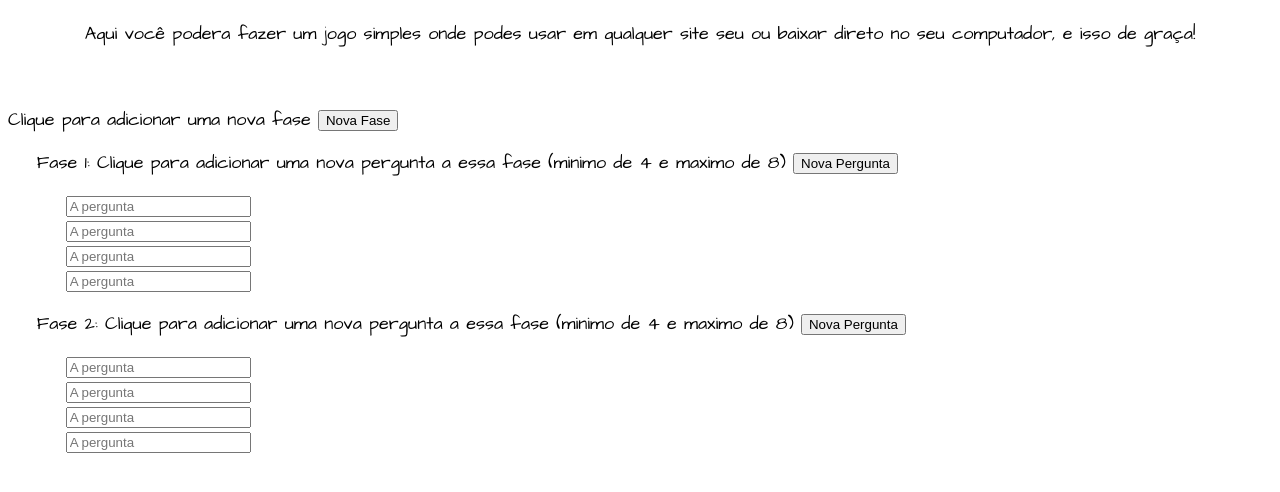
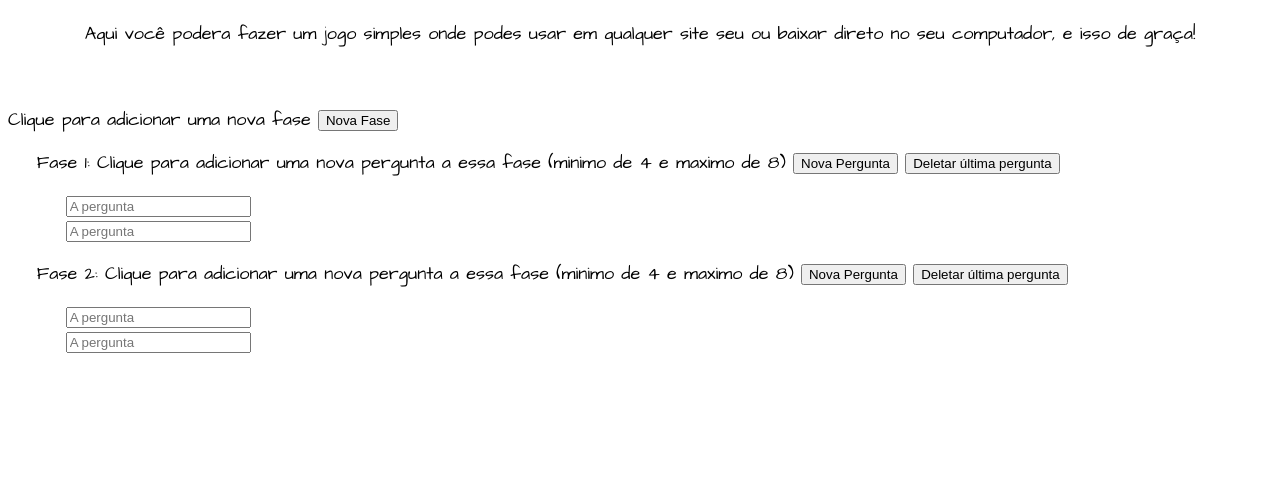
Before and after one commit to Samuel-Schlemper-Schlemuel/engine_simples, a plain HTML site: page Home.html in a window 1280 px wide. Both pictures are taken after a click on the button "Nova Fase". Shown: the part 78-570 px from the top of the page. Drawn offline with Linux system fonts and the light colour scheme.

Commit message:
adição de botão para apagar a ultima caixa e limite maximo adicionado

```diff
--- a/Home.html
+++ b/Home.html
@@ -16,12 +16,14 @@
     <br>
     <div id='perguntas'>
         <p>Clique para adicionar uma nova fase <button id='nova_fase' onclick="adicionar_fase()">Nova Fase</button></p>
-            <p>&nbsp&nbsp&nbsp&nbspFase 1: Clique para adicionar uma nova pergunta a essa fase (minimo de 4 e maximo de 8) <button id='nova_pergunta' onclick="adicionar_pergunta(1)">Nova Pergunta</button></p>
+            <p>
+                &nbsp&nbsp&nbsp&nbspFase 1: Clique para adicionar uma nova pergunta a essa fase (minimo de 4 e maximo de 8)
+                <button id='nova_pergunta' onclick="adicionar_pergunta(1)">Nova Pergunta</button>
+                <button id='deletar_pergunta' onclick="deletar_pergunta(1)">Deletar última pergunta</button>
+            </p>
                 <div id='fase_1'>
-                    &nbsp&nbsp&nbsp&nbsp&nbsp&nbsp&nbsp&nbsp<input type="text" placeholder="A pergunta">
-                    <br>&nbsp&nbsp&nbsp&nbsp&nbsp&nbsp&nbsp&nbsp<input type="text" placeholder="A pergunta">
-                    <br>&nbsp&nbsp&nbsp&nbsp&nbsp&nbsp&nbsp&nbsp<input type="text" placeholder="A pergunta">
-                    <br>&nbsp&nbsp&nbsp&nbsp&nbsp&nbsp&nbsp&nbsp<input type="text" placeholder="A pergunta">
+                  <div id='input_1_fase_1'> &nbsp&nbsp&nbsp&nbsp&nbsp&nbsp&nbsp&nbsp<input type="text" placeholder="A pergunta"> </div>
+                   <div id='input_2_fase_1'> &nbsp&nbsp&nbsp&nbsp&nbsp&nbsp&nbsp&nbsp<input type="text" placeholder="A pergunta"> </div>
                 </div>
     </div>
 </body>
--- a/js.js
+++ b/js.js
@@ -1,16 +1,32 @@
+var fases = {1: 2}
 var quantidade_fase = 1
 
 function adicionar_fase(){
     quantidade_fase++
-    document.getElementById('perguntas').innerHTML += `<p>&nbsp&nbsp&nbsp&nbspFase ${quantidade_fase}: Clique para adicionar uma nova pergunta a essa fase (minimo de 4 e maximo de 8) <button id='nova_pergunta' onclick="adicionar_pergunta(${quantidade_fase})">Nova Pergunta</button></p>
+    fases[quantidade_fase] = 2
+    document.getElementById('perguntas').innerHTML += `<p>&nbsp&nbsp&nbsp&nbspFase ${quantidade_fase}: Clique para adicionar uma nova pergunta a essa fase (minimo de 4 e maximo de 8)
+                                                            <button id='nova_pergunta' onclick="adicionar_pergunta(${quantidade_fase})">Nova Pergunta</button>
+                                                            <button id='deletar_pergunta' onclick="deletar_pergunta(${quantidade_fase})">Deletar última pergunta</button></p>
                                                             <div id='fase_${quantidade_fase}'>
-                                                                &nbsp&nbsp&nbsp&nbsp&nbsp&nbsp&nbsp&nbsp<input type="text" placeholder="A pergunta">
-                                                                <br>&nbsp&nbsp&nbsp&nbsp&nbsp&nbsp&nbsp&nbsp<input type="text" placeholder="A pergunta">
-                                                                <br>&nbsp&nbsp&nbsp&nbsp&nbsp&nbsp&nbsp&nbsp<input type="text" placeholder="A pergunta">
-                                                                <br>&nbsp&nbsp&nbsp&nbsp&nbsp&nbsp&nbsp&nbsp<input type="text" placeholder="A pergunta">
+                                                               <div id='input_1_fase_${quantidade_fase}'> &nbsp&nbsp&nbsp&nbsp&nbsp&nbsp&nbsp&nbsp<input type="text" placeholder="A pergunta"> </div>
+                                                                <div id='input_2_fase_${quantidade_fase}'> &nbsp&nbsp&nbsp&nbsp&nbsp&nbsp&nbsp&nbsp<input type="text" placeholder="A pergunta"> </div>
                                                             </div>`
     }
 
 function adicionar_pergunta(fase){
-    document.getElementById(`fase_${fase}`).innerHTML += `<br>&nbsp&nbsp&nbsp&nbsp&nbsp&nbsp&nbsp&nbsp<input type="text" placeholder="A pergunta">`
+    if(fases[fase] === 8){
+        alert('Limite maximo alcançado na fase ' + fase)
+    } else {
+        fases[fase] += 1
+        document.getElementById(`fase_${fase}`).innerHTML += `<div id='input_${fases[fase]}_fase_${fase}'> &nbsp&nbsp&nbsp&nbsp&nbsp&nbsp&nbsp&nbsp<input type="text" placeholder="A pergunta"> </div>`
+    }
 }
+
+function deletar_pergunta(fase){
+    if(fases[fase] === 2){
+        alert('Minimo de fases alcançado na fase ' + fase)
+    } else {
+        document.getElementById(`input_${fases[fase]}_fase_${fase}`).remove()
+        fases[fase] -= 1
+    }
+}
```
Also changed, not shown: README.md.
